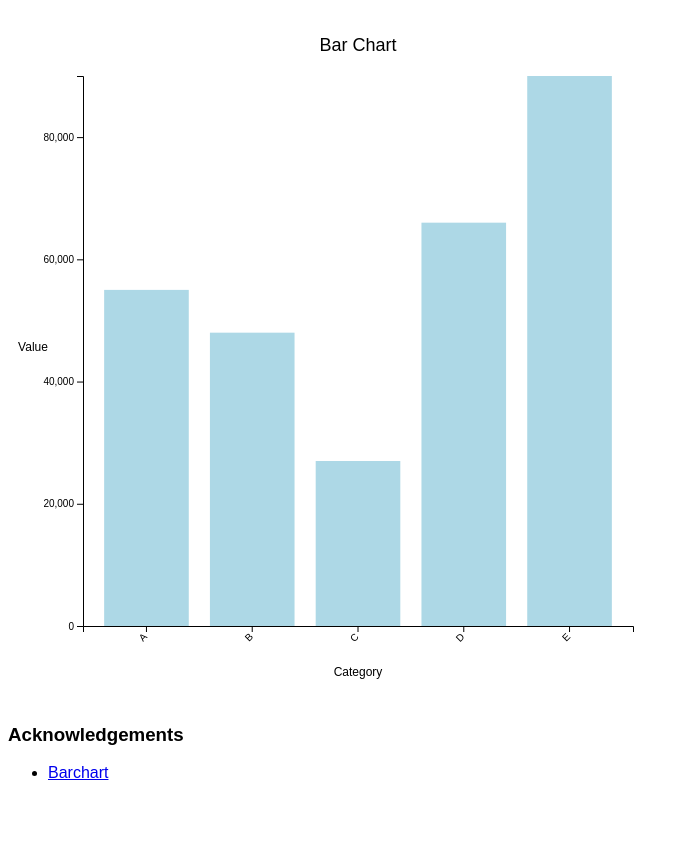
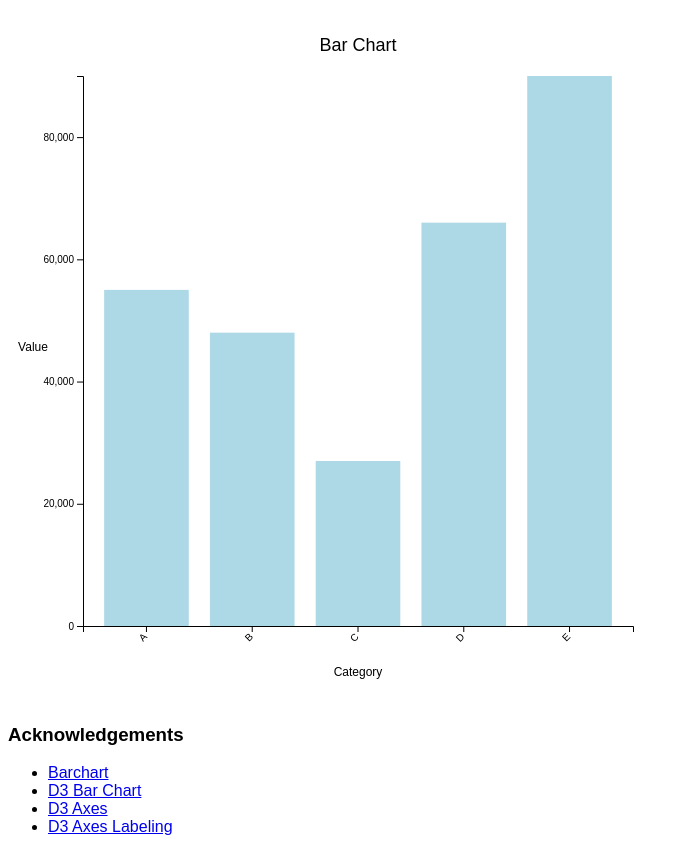
Before and after one commit to DS4200-S23-Class/ic-08-michelle-jane, a plain HTML site: page index.html in a window 1280 px wide. Shown: the part 79-931 px from the top of the page, without its empty margins (0-689 px from the left). Before the commit the page ends 877 px from the top, so only its background shows below. Drawn offline with Linux system fonts and the light colour scheme.

Commit message:
Added acknowledgements

```diff
--- a/index.html
+++ b/index.html
@@ -29,6 +29,15 @@
             <li>
                 <a href="https://d3-graph-gallery.com/graph/barplot_basic.html">Barchart</a>
             </li>
+            <li>
+                <a href="https://blog.risingstack.com/d3-js-tutorial-bar-charts-with-javascript/">D3 Bar Chart</a>
+            </li>
+            <li>
+                <a href="https://www.tutorialsteacher.com/d3js/axes-in-d3">D3 Axes</a>
+            </li>
+            <li>
+                <a href="https://stackoverflow.com/questions/11189284/d3-axis-labeling">D3 Axes Labeling</a>
+            </li>
         </ul>
     </div>
 
```
